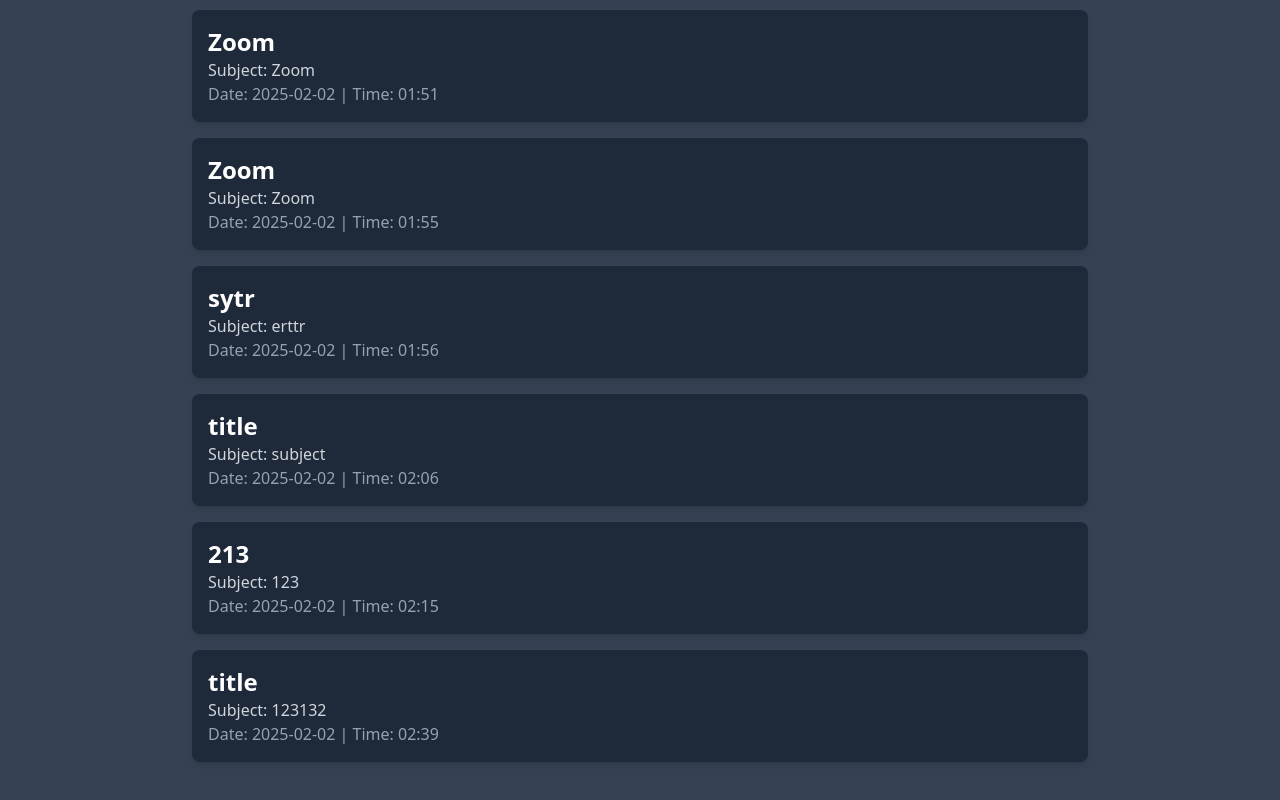
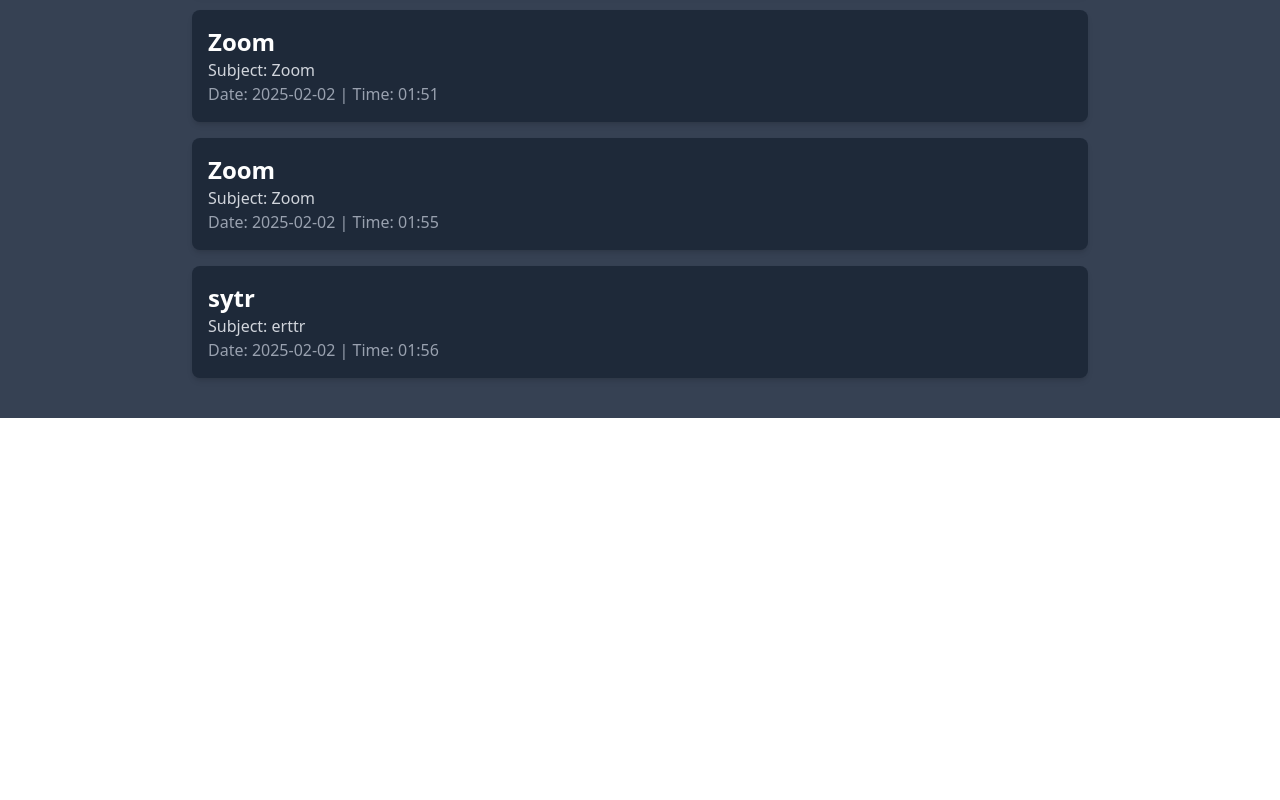
Before and after one commit to Moeed-Chughtai/ICHack25, a React (Vite) app in the folder frontend/: page /library in a window 1280 px wide. Shown: the part 678-1478 px from the top of the page. After the commit the page ends 1096 px from the top, so only its background shows below. Built offline with nearby package versions, Linux system fonts and the light colour scheme.

Commit message:
style changes

```diff
--- a/frontend/src/data/Sessions.json
+++ b/frontend/src/data/Sessions.json
@@ -179,24 +179,6 @@
             "subject": "erttr",
             "date": "2025-02-02",
             "time": "01:56"
-        },
-        "7": {
-            "title": "title",
-            "subject": "subject",
-            "date": "2025-02-02",
-            "time": "02:06"
-        },
-        "8": {
-            "title": "213",
-            "subject": "123",
-            "date": "2025-02-02",
-            "time": "02:15"
-        },
-        "9": {
-            "title": "title",
-            "subject": "123132",
-            "date": "2025-02-02",
-            "time": "02:39"
         }
     }
 }
--- a/frontend/src/pages/Analysis.jsx
+++ b/frontend/src/pages/Analysis.jsx
@@ -6,30 +6,21 @@
   const navigate = useNavigate();
   const [file, setFile] = useState(null);
   const [videoSrc, setVideoSrc] = useState(null);
+  const [fileName, setFileName] = useState("No file chosen");
 
   // Handle file selection
   const handleFileChange = (event) => {
     const selectedFile = event.target.files[0];
     if (selectedFile && selectedFile.type.startsWith("video/")) {
       setFile(selectedFile);
+      setFileName(selectedFile.name);
       const videoURL = URL.createObjectURL(selectedFile);
       setVideoSrc(videoURL);
     } else {
       alert("Please upload a valid MP4 video file.");
       setFile(null);
+      setFileName("No file chosen");
       setVideoSrc(null);
-    }
-  };
-
-  // Simulate upload (or actually perform your backend upload)
-  const handleUpload = async (event) => {
-    event.preventDefault();
-    if (file) {
-      console.log("Uploaded File:", file.name);
-      alert("File uploaded successfully!");
-      // [Optional: do your actual backend upload or speech analysis here if needed]
-    } else {
-      alert("Please select a file first");
     }
   };
 
@@ -40,7 +31,6 @@
       return;
     }
 
-    // Optionally, you can pass the file name or other data in route state
     navigate("/dashboard", { state: { videoTitle: file.name } });
   };
 
@@ -49,26 +39,25 @@
       <div className="bg-gray-800 p-6 rounded-lg shadow-lg w-full max-w-4xl text-center">
         <h2 className="text-4xl font-bold text-white mb-6">Upload Video for Analysis</h2>
 
-        <form onSubmit={handleUpload} className="flex flex-col items-center">
+        <form className="flex flex-col items-center">
+          <label className="w-full p-2 bg-gray-300 text-black rounded-md mb-4 cursor-pointer text-center">
+            {fileName}
             <input
               type="file"
               accept="video/mp4"
               onChange={handleFileChange}
-            className="w-full p-2 bg-gray-300 text-black rounded-md mb-4"
+              className="hidden"
             />
-          <button
-            type="submit"
-            className="bg-blue-500 hover:bg-blue-600 text-white font-semibold p-3 rounded-md transition"
-          >
-            Upload Video
-          </button>
+          </label>
         </form>
 
-        {/* Video Preview */}
+        {/* Video Preview (Centered) */}
         {videoSrc && (
-          <div className="mt-6">
+          <div className="mt-6 flex justify-center">
+            <div className="w-full max-w-lg">
               <h3 className="text-xl font-semibold text-white mb-2">Video Preview:</h3>
-            <video controls src={videoSrc} className="w-full max-w-lg rounded-md shadow-lg" />
+              <video controls src={videoSrc} className="w-full rounded-md shadow-lg" />
+            </div>
           </div>
         )}
       </div>
```
Also changed, not shown: 2 other files (tests, documents, lock files or other folders). Lines whose indentation alone changed are shown as unchanged.
